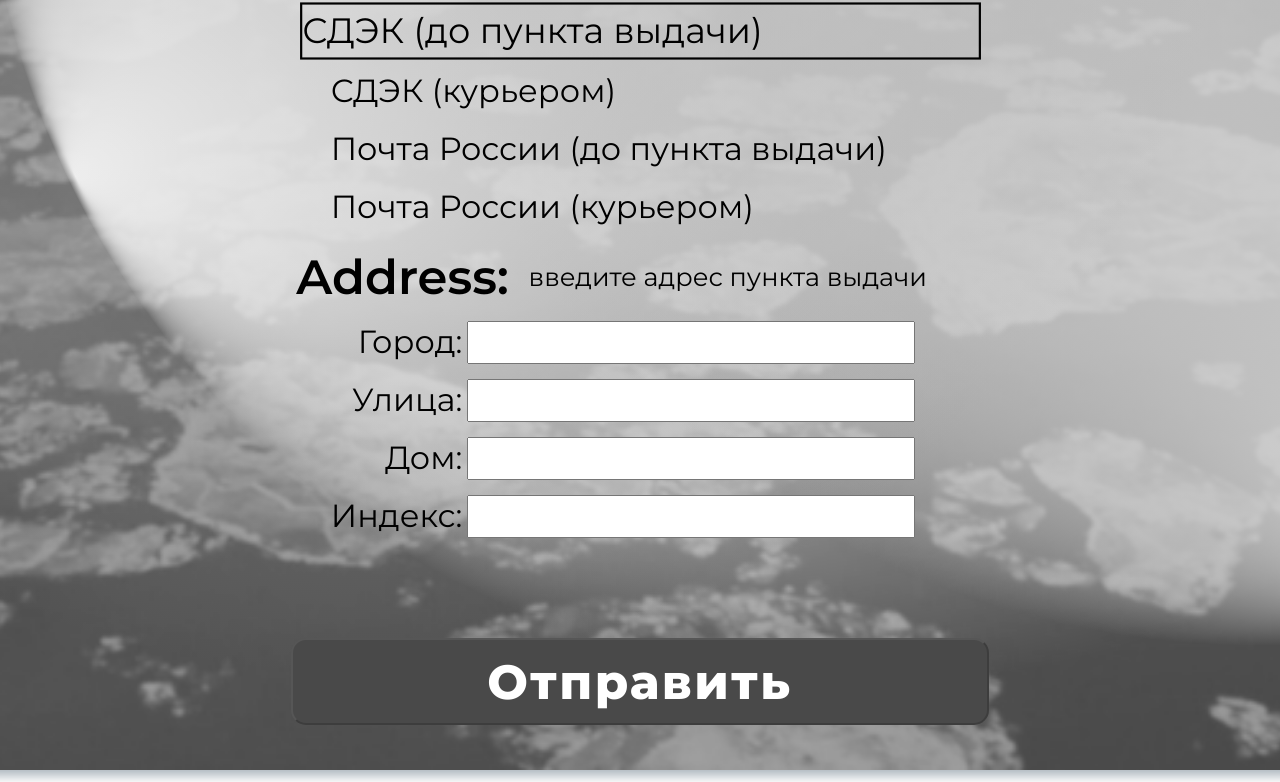
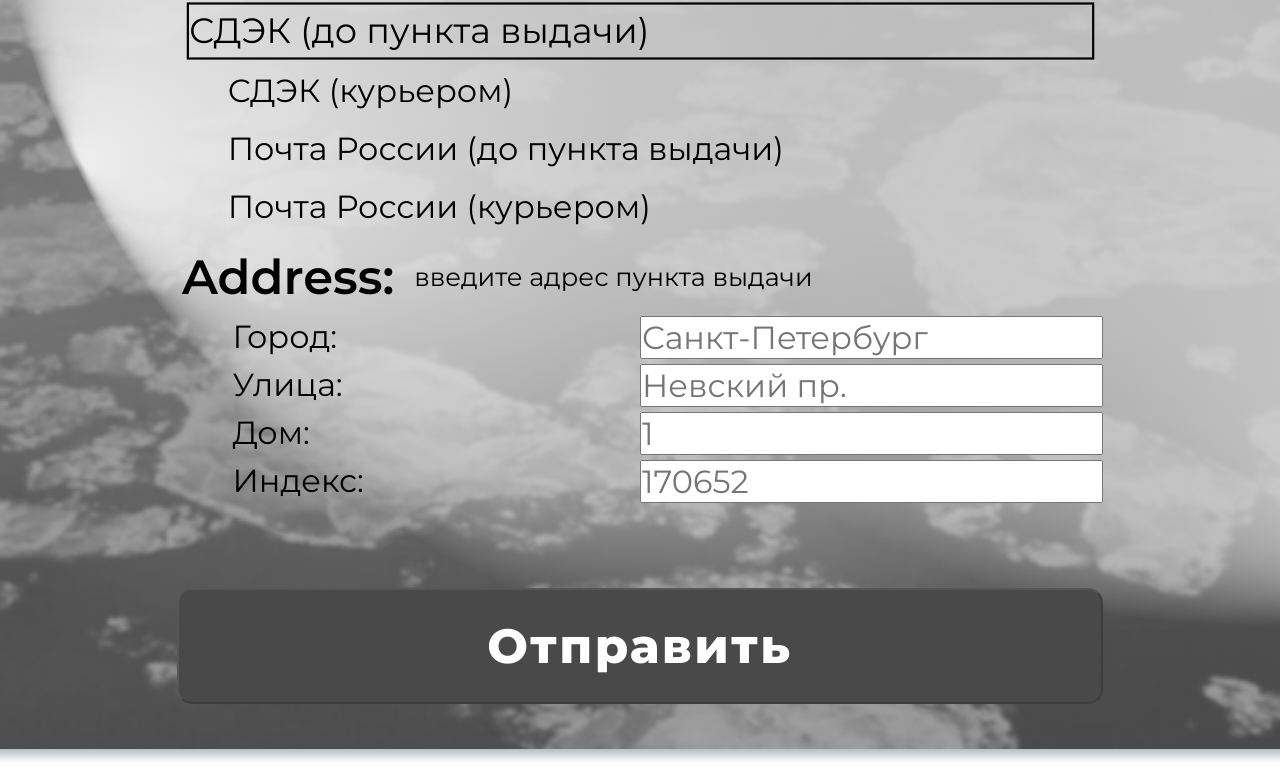
Before and after one commit to LEVALEXEEV/sstuff, a React (Vite) app: page /sstuff/cart in a window 1280 px wide. Shown: the part 1113-1895 px from the top of the page. Built offline with nearby package versions, Linux system fonts and the light colour scheme; what http-status-codes would draw is missing.

Commit message:
validation

```diff
--- a/css/main.css
+++ b/css/main.css
@@ -900,6 +900,7 @@
     background-color: rgb(73, 73, 73);
   }
 }
+}
 
 .total__wrap {
   width: 100%;
@@ -919,7 +920,6 @@
     font-size: 40px;
   }
 }
-}
 
 .order__wrap .total__price {
 font-size: 8vmin;
@@ -933,7 +933,7 @@
   display: inline-block;
   text-align: left;
   min-width: 350px;
-  width: 50%;
+  width: 65%;
   p {
     align-items: center;
     display: flex;
@@ -977,19 +977,18 @@
 }
 
 .adress__wrap {
-  text-align: right;
-  display: inline-grid;
-  justify-content: flex-end;
+  display: flex;
+  flex-direction: column;
   .adress__part {
     display: flex;
     align-items: center;
-    justify-content: flex-end;
+    justify-content: space-between;
     transition: transform .5s ease-in-out;
     input {
-      width: 14em;
+      width: 50%;
     }
     label {
-      margin: 5px;
+      margin-left: 6%;
       font-size: 4vmin;
       font-weight: 400;
     }
@@ -1126,7 +1125,7 @@
 display: flex;
 flex-direction: column;
 align-items: center;
-padding: 10px 10px;
+padding: 10px 0px;
 margin: auto;
 border-radius: 15px;
 
--- a/package.json
+++ b/package.json
@@ -68,6 +68,7 @@
     "faker": "5.5.3",
     "gh-pages": "^6.1.1",
     "jsdom": "22.1.0",
+    "react-hook-form": "^7.52.1",
     "typescript": "5.2.2",
     "vite": "^4.5.3",
     "vitest": "0.34.6"
--- a/src/api/send-order.ts
+++ b/src/api/send-order.ts
@@ -5,7 +5,7 @@
 export const sendOrder = async (cart: CartItemType[], form: HTMLFormElement, shipOption: { service: string; type: string; }, totalPrice: number) => {
     let items = `CART:\n`;
     cart.map((item) => (items= items + `ID: ${item.title}, size: ${item.selectedSize}\n`));
-    let userData = `BUYER:\n`;
+    let userData = `\nBUYER:\n`;
     USER_DATA_PARTS.map(
         (part) => {
             const value = (form.getElementsByClassName(part)[0] as HTMLInputElement).value;
@@ -14,7 +14,7 @@
     );
     userData = userData + `SHIP: service: ${shipOption.service} type: ${shipOption.type}\n`;
     const orderData = items + userData;
-    const orderID = `ORDER №${getHash(orderData)}\nTOTAL: ${totalPrice}\n`;
+    const orderID = `ORDER №${getHash(orderData)}\nTOTAL: ${totalPrice}\n\n`;
     const url = `${BASE_URL}/sendMessage?chat_id=${CHAT_ID}&parse_mode=html&text=${encodeURI(orderID + orderData)}`;
     const response: Response = await fetch(url);
     return(response.status);
--- a/src/components/form.tsx
+++ b/src/components/form.tsx
@@ -1,8 +1,9 @@
-import { FormEvent, useState } from "react";
+import { useState } from "react";
 import { useAppDispatch, useAppSelector } from "../hooks";
 import { sendOrder } from "../api/send-order";
 import { toast } from 'react-toastify';
 import { setCart, setTotalPrice } from "../store/actions";
+import { useForm } from "react-hook-form";
 
 function Form(): JSX.Element {
     const cart = useAppSelector(store => store.cartItems);
@@ -10,14 +11,13 @@
     const dispatch = useAppDispatch();
     const [isLoading, setIsLoading] = useState(false);
     const [shipOption, setShipOption] = useState({service: 'SDEK', type: 'point'});
+    const { handleSubmit, register} = useForm();
 
-    const handleSubmit = async (evt: FormEvent) => {
-        evt.preventDefault();
+    const onSubmit = async () => {
         const form = document.getElementById('user-form') as HTMLFormElement;
         try {
             setIsLoading(true);
             const response = await sendOrder(cart, form, shipOption, totalPrice);
-            console.log(response);
             if (response == 200) {
                 toast.info('Заказ зарегисториован! По поводу оплаты с Вами свяжется администратор.', {
                     position: 'top-center',
@@ -29,7 +29,7 @@
                 dispatch(setCart([]));
                 dispatch(setTotalPrice(0));
             }
-            else toast.warn(`Ошибка ${response}`, {
+            else toast.warn(response, {
                 position: 'top-center',
                 bodyStyle: {
                     fontFamily: '"Montserrat", sans-serif'
@@ -48,22 +48,50 @@
     return(
         <>
         <iframe name="votar" style={{display: 'none'}}></iframe>
-        <form id='user-form' onSubmit={(evt) => handleSubmit(evt)} target="votar">
+        <form id='user-form' onSubmit={handleSubmit(() => onSubmit())} target="votar">
             <p>
                 <label htmlFor="name">Name:</label>
-                <input className="name" type="text" name="name" id="name" placeholder="Ivan Ivanov" required/>
+                <input className="name" type="text" id="name" placeholder="Ivan Ivanov"
+                    {...register("name", {
+                        required: "Required",
+                        pattern: {
+                            value: /^([А-ЯЁа-яё]{2,15}\s{0,3}){1,3}$||([A-Za-z]{2,15}\s{0,3}){1,3}$/,
+                            message: "Ошибка в поле имени"
+                        }
+                    })}
+                />
             </p>
             <p>
                 <label htmlFor="email">Email:</label>
-                <input className="email" type="email" name="email" id="email" placeholder="swimming@stuff.ru" required/>
+                <input className="email" type="email" id="email" placeholder="swimming@stuff.ru"
+                    {...register("email", {
+                        required: "Required",
+                        pattern: {
+                            value: /^([A-Za-z\d._]+@[A-Za-z\d._]+.[A-Za-z]{2,})$/i,
+                            message: "Ошибка в поле почты"
+                        }
+                    })}
+                />
             </p>
             <p>
                 <label htmlFor="phone">Phone:</label>
-                <input className="phone" type="tel" name="phone" id="phone" placeholder="+7 (952) 123-45-67" required pattern="\+7\s?[\(]{0,1}9[0-9]{2}[\)]{0,1}\s?\d{3}[-]{0,1}\d{2}[-]{0,1}\d{2}" />
+                <input className="phone" type="tel" id="phone" placeholder="+7 (952) 123-45-67"
+                    {...register("phone", {
+                        required: "Required",
+                        pattern: {
+                            value: /^((8|\+7)[\- ]?)?(\(?\d{3}\)?[\- ]?)?[\d\- ]{7,10}$/i,
+                            message: "Ошибка в поле номера телефона"
+                        }
+                    })}
+                />
             </p>
             <p>
                 <label htmlFor="network">Telegram:</label>
-                <input className="network" type="text" name="network" id="network" autoComplete="off" placeholder="@sstuff" required/>
+                <input className="network" type="text" id="network" autoComplete="off" placeholder="@sstuff"
+                    {...register("network", {
+                        required: "Required",
+                    })}
+                />
             </p>
             <label className="article__label">Ship:</label>
             <input type="radio" name="ship" id="ship_sdek_pick-up-point" defaultChecked onChange={()=>setShipOption({service: 'SDEK', type: 'point'})}/>
@@ -96,23 +124,53 @@
             <div className="adress__wrap">
                 <div className="adress__part ship-city">
                     <label htmlFor="city">Город:</label>
-                    <input className="city" type="text" name="city" id="city" required/>
+                    <input className="city" type="text" id="city" placeholder="Санкт-Петербург"
+                        {...register("city", {
+                            required: "Required",
+                            pattern: {
+                                value: /^([А-ЯЁа-яё]{2,20}\s{0,3}){1,5}$ || ([A-Za-z]{2,20}\s{0,3}){1,5}$/i,
+                                message: "Ошибка в поле города"
+                            }
+                        })}
+                    />
                 </div>
                 <div className="adress__part ship-street">
                     <label htmlFor="street">Улица:</label>
-                    <input className="street" type="text" name="street" id="street" required/>
+                    <input className="street" type="text" id="street" placeholder="Невский пр."
+                        {...register("street", {
+                            required: "Required",
+                            pattern: {
+                                value: /^([А-ЯЁа-яё]{2,20}\s{0,3}){1,5}$ || ([A-Za-z]{2,20}\s{0,3}){1,5}$/i,
+                                message: "Ошибка в поле улицы"
+                            }
+                        })}
+                    />
                 </div>
                 <div className="adress__part ship-house">
                     <label htmlFor="house">Дом:</label>
-                    <input className="house" type="text" name="house" id="house" required/>
+                    <input className="house" type="text" id="house" placeholder="1"
+                        {...register("house", {
+                            required: "Required",
+                        })}
+                    />
                 </div>
                 <div className="adress__part ship-apartments">
                     <label htmlFor="apartments">Квартира:</label>
-                    <input className="apartments" type="text" name="apartments" id="apartments" required={(shipOption.type == 'rider')}/>
+                    <input className="apartments" type="text" id="apartments" placeholder="52"
+                        {...register("apartments", {required: (shipOption.type == 'rider')?'Required':''})}
+                    />
                 </div>
                 <div className="adress__part ship-index">
                     <label htmlFor="index">Индекс:</label>
-                    <input className="index" type="text" name="index" id="index" required/>
+                    <input className="index" type="text" id="index" placeholder="170652"
+                        {...register("index", {
+                            required: "Required",
+                            pattern: {
+                                value: /^\d{6}$/i,
+                                message: "Ошибка в поле индекса"
+                            }
+                        })}
+                    />
                 </div>
             </div>
             <button type="submit" disabled={(cart.length == 0 || isLoading)}>Отправить</button>
--- a/src/components/slider.tsx
+++ b/src/components/slider.tsx
@@ -27,7 +27,7 @@
                 pagination = {{
                     clickable: true,
                     renderBullet: function(index, className) {
-                        return '<div class="'+className+'" style="width:'+controlsSize+'; height:'+controlsSize+'"><img class="pagination-bullet" src='+ path + item?.previewImages[index]+' style="width:'+controlsSize+'"/></div>';
+                        return `<div class="${className}" style="width:${controlsSize}; height:${controlsSize}"><img class="pagination-bullet" src=${path + item?.previewImages[index]} style="width:${controlsSize}"/></div>`;
                     }
                 }}
             >
--- a/src/pages/cart-page.tsx
+++ b/src/pages/cart-page.tsx
@@ -89,7 +89,7 @@
                             <div className="total__price">{totalPrice}</div>
                         </div>
                     </div>
-                    <h2 className="order__header long__header">ORDER INFORMATION</h2>
+                    <h2 className="order__header long__header">SHIP INFORMATION</h2>
                     <div className="order-inf__wrap" style={(device)?{minWidth: '100%'}:{minWidth: '150%'}}>
                         <div className="form__wrap">
                             <Form />
```
Also changed, not shown: src/hooks/useSwipe.ts (added, +49 -0 lines), src/pages/front-page.tsx (+18 -5 lines), src/utils.ts (+27 -0 lines), 3 other files (tests, documents, lock files or other folders).
